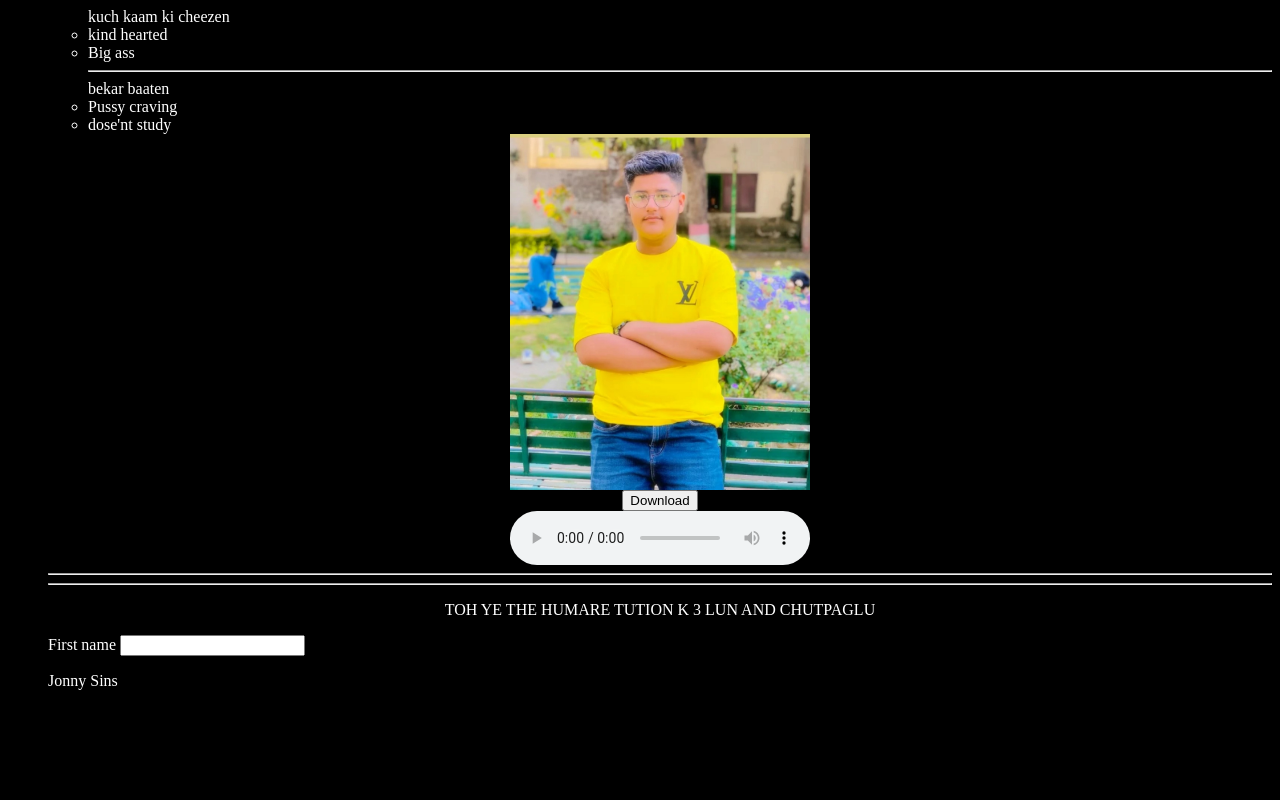
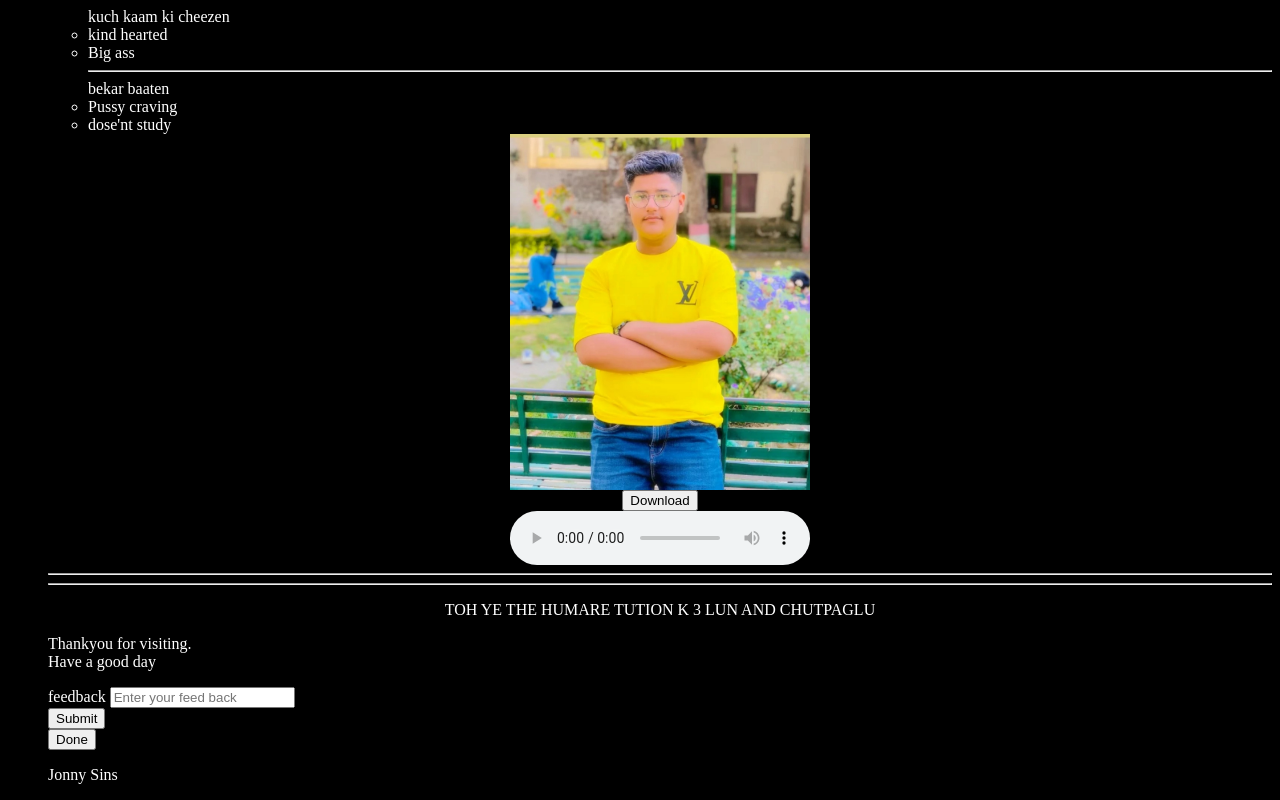
Before and after one commit to dexterr69/index.html, a plain HTML site: page index.html in a window 1280 px wide. Shown: the part 2001-2801 px from the top of the page. Before the commit the page ends 2707 px from the top, so only its background shows below. Drawn offline with Linux system fonts and the light colour scheme.

Commit message:
Update index.html

```diff
--- a/index.html
+++ b/index.html
@@ -97,9 +97,12 @@
             <hr>
             <hr>
        <center> <P>TOH YE THE HUMARE TUTION K 3 LUN AND CHUTPAGLU </P></center>
+        <p>Thankyou for visiting.<br>Have a good day</p>
         <form>
-            <label for="fname">First name</label>
-            <input for="text" id="fname" name="fname"><br>
+            <label for="feedbal">feedback</label>
+            <input for="feedback" placeholder="Enter your feed back"><br>
+            <input type="submit"> <br>
+            <button>Done</button>
         </form>
 
     <P>Jonny Sins</P>
```
